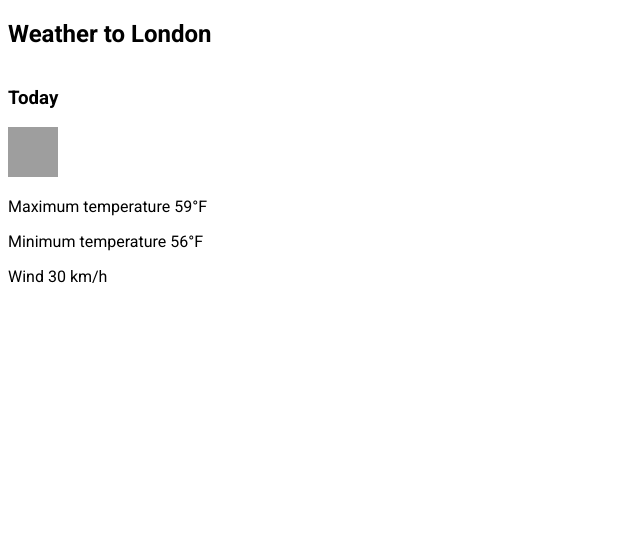
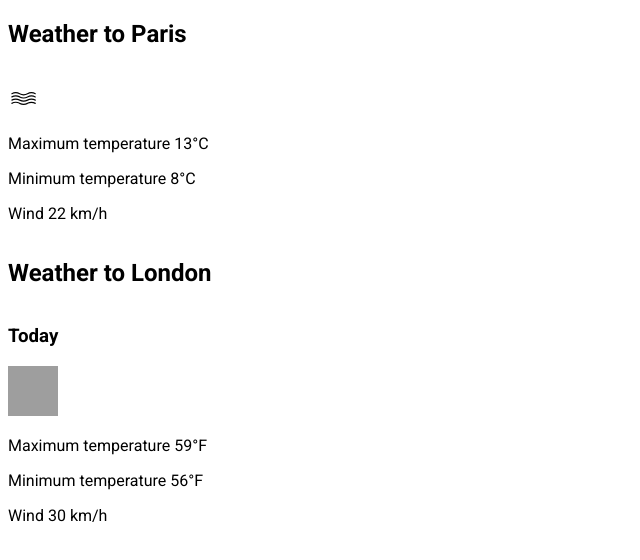
Before and after one commit to stevenMouret/local-openweathermap, a website: page dist/index.html in a window 1280 px wide. Shown: the whole page, without its empty margins (0-640 px from the left). Drawn offline with Linux system fonts and the light colour scheme; grey boxes are pictures that could not be loaded.

Commit message:
Update dist

```diff
--- a/dist/index.html
+++ b/dist/index.html
@@ -18,7 +18,7 @@
         </style>
     </head>
     <body>
-        <div class="weather"></div>
+        <div class="weather" data-json-path="json/weather.json" data-ico-path="images/" data-units="metric" data-weather-type="weather" data-ico-format="svg" data-ico-width="30" data-ico-height="30"></div>
         <div class="weather-2"></div>
         <script src="js/weather-widget.min.js"></script>
         <script src="js/app.min.js"></script>
```
